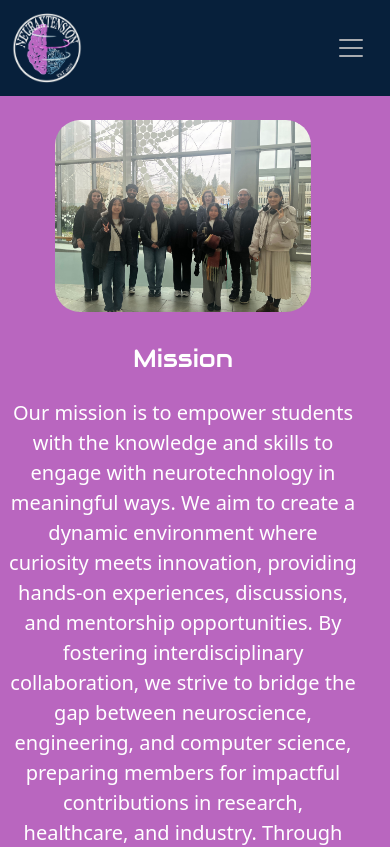
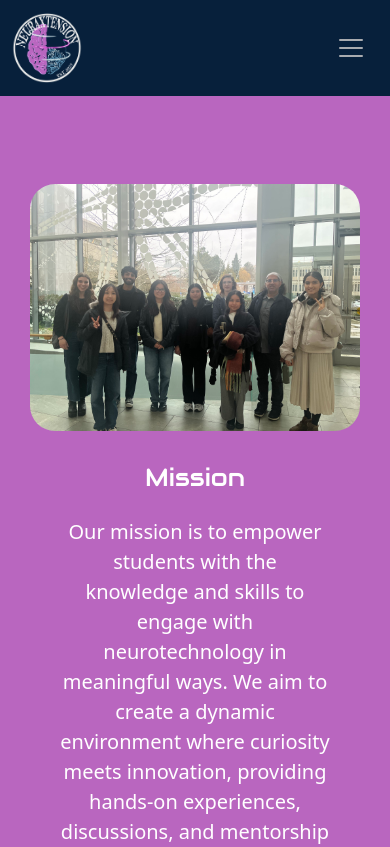
Before and after one commit to GeekGravity/NeuraXtension, a React (Vite) app: page /About-Us in a window 390 px wide. Shown: the top 847 px of the page. Built offline with nearby package versions, Linux system fonts and the light colour scheme; no server answers.

Commit message:
Changed a lot of the formatting for mobile

```diff
--- a/src/Pages/AboutUs.tsx
+++ b/src/Pages/AboutUs.tsx
@@ -8,26 +8,28 @@ import Team from "./Team";
 function AboutUs() {
   return (
     <>
-      <section className="row align-items-center MissionBox py-4">
-        <div className="row">
-          <div className="col-md-6 col-12 mb-4 py-md-5">
-            <img className="img-fluid d-block mx-auto" src={aboutus} />
+      <section className="MissionBox py-4">
+        <div className="container-fluid py-5">
+          <div className="row align-items-center">
+            <div className="col-lg-6 my-3 d-flex justify-content-center">
+              <img className="img-fluid" src={aboutus} />
             </div>
-          <div className="col-md-6 col-12 text-center my-2 py-md-5 my-lg-0">
-            <h1 className="h2">Mission</h1>
-            <p className="my-4 mx-lg-5 px-2">
+            <div className="col-lg-6 text-center my-md-5 pt-3">
+              <h2>Mission</h2>
+              <p className="my-4 mx-5">
                 Our mission is to empower students with the knowledge and skills
                 to engage with neurotechnology in meaningful ways. We aim to
                 create a dynamic environment where curiosity meets innovation,
                 providing hands-on experiences, discussions, and mentorship
                 opportunities. By fostering interdisciplinary collaboration, we
                 strive to bridge the gap between neuroscience, engineering, and
-              computer science, preparing members for impactful contributions in
-              research, healthcare, and industry. Through education, networking,
-              and real-world applications, we seek to inspire the next
-              generation of pioneers in brain-computer interfaces, cognitive
-              enhancement, and neuro-inspired technology.
+                computer science, preparing members for impactful contributions
+                in research, healthcare, and industry. Through education,
+                networking, and real-world applications, we seek to inspire the
+                next generation of pioneers in brain-computer interfaces,
+                cognitive enhancement, and neuro-inspired technology.
               </p>
+            </div>
           </div>
         </div>
       </section>
--- a/src/Pages/Events.tsx
+++ b/src/Pages/Events.tsx
@@ -78,7 +78,8 @@ function Events() {
             Past
           </a>
         </div>
-        <div className="row align-items-center py-5">
+        <div className="container-fluid">
+          <div className="row align-items-stretch py-5">
             {history === "Upcoming" ? (
               upcomingEvents.length === 0 ? (
                 <p className="errormsg mt-5 py-5">
@@ -126,6 +127,7 @@ function Events() {
               ))
             )}
           </div>
+        </div>
       </section>
     </>
   );
--- a/src/Pages/Footer.tsx
+++ b/src/Pages/Footer.tsx
@@ -39,7 +39,7 @@ function Footer() {
               <FontAwesomeIcon icon={faDiscord} size="2x" />
             </a>
             <a
-              href="https://www.instagram.com/neuraxtension_sfu/"
+              href="https://www.instagram.com/sfu_neuraxtension/"
               className="text-light mx-2"
               target="_blank"
               rel="noopener noreferrer"
@@ -54,7 +54,7 @@ function Footer() {
             Home
             <br />
           </a>
-          <a href="/Mission">
+          <a href="/About-Us">
             About Us
             <br />
           </a>
--- a/src/Pages/Home.tsx
+++ b/src/Pages/Home.tsx
@@ -33,10 +33,10 @@ function Home() {
           <div className="col-lg-6 text-center my-md-5 pt-3 homeContent">
             <h2>WHO WE ARE</h2>
             <p className="my-4 mx-5">
-              NeuraXtension is Simon Fraser University’s neurotechnology club,
+              NeuraXtension is Simon Fraser University's neurotechnology club,
               dedicated to exploring the intersection of neuroscience and
               technology. We provide SFU students with opportunities to learn
-              about neurotechnology’s role in research, healthcare, and industry
+              about neurotechnology's role in research, healthcare, and industry
               through workshops, seminars, and networking events. Whether you're
               interested in brain-computer interfaces, cognitive enhancement, or
               neuro-inspired AI, our club fosters a collaborative space to
--- a/src/Pages/styles.css
+++ b/src/Pages/styles.css
@@ -115,15 +115,14 @@ footer{
 
 .MissionBox{
     background-color: #b966bf;
-    overflow-x: hidden;
 }
 
 .MissionBox img{
-    width: clamp(200px, 70%, 600px);
+    width: clamp(200px, 90%, 600px);
     border-radius: 25px;
 }
 
-.MissionBox h1{
+.MissionBox h2{
     font-family: Audiowide, sans-serif;
     color: white;
 }
@@ -176,8 +175,8 @@ footer{
 }
 
 .teamMember h2{
-    font-size: 1.2em;
-    color: #b966bf;
+    font-size: 1.1em;
+    color: #07203b;
     font-size: 500;
 }
 
@@ -250,12 +249,23 @@ footer{
 .card{
     background-color: #07203b;
     color: white;
-    width: 75%;
+    height: auto;
+    display: flex;
+    flex-direction: column;
 }
 
-.card img{
-    object-fit:fill;
-    height: 350px;
+.card-body {
+    flex-grow: 1;
+    display: flex;
+    flex-direction: column;
+    justify-content: space-between;
+}
+
+.card img {
+    object-fit:cover;
+    max-height: 350px;
+    width: 100%;
+    height: auto;
 }
 
 
```
Lines whose indentation alone changed are shown as unchanged.
